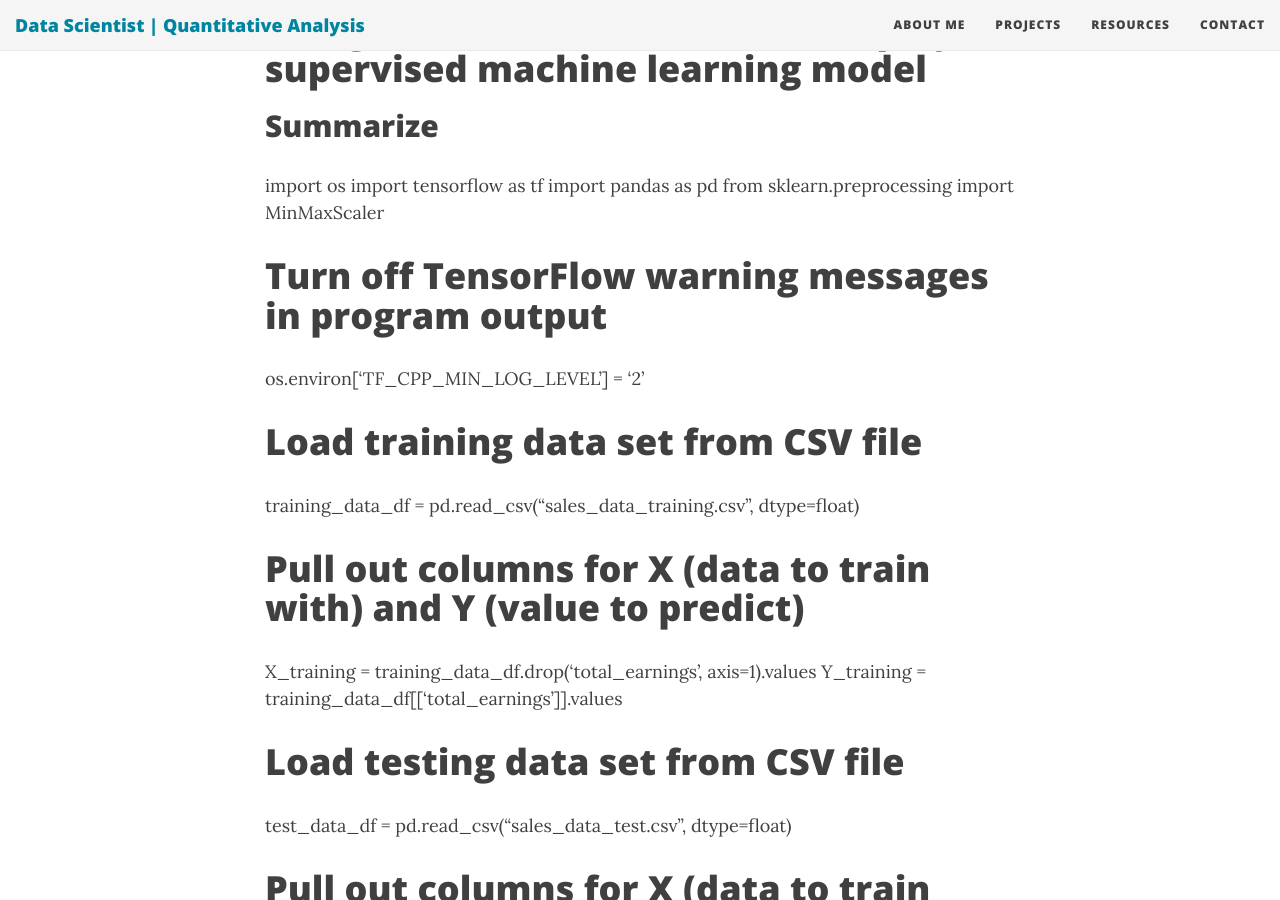
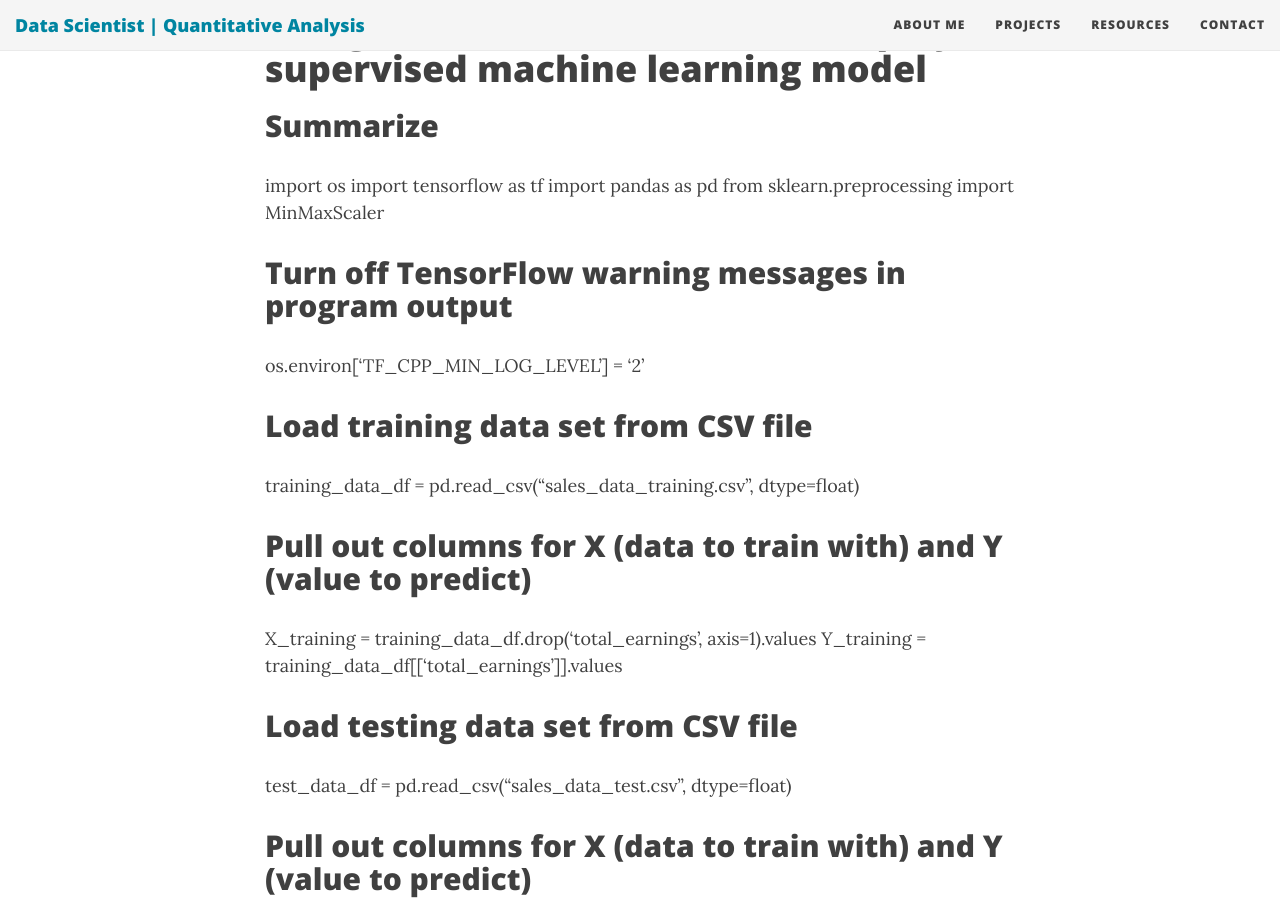
Before and after one commit to asabade/asabade.github.io, a Jekyll site: the page built from _posts/2018-01-10-Building and Deploying Deep Learning Applications with TensorFlow.md, in a window 1280 px wide and 900 px high, scrolled down 470 px. Built offline with Jekyll 4.4.1, drawn with Linux system fonts in a browser that asks for light colours; nearby versions of some CDN libraries.

Commit message:
Update 2018-01-10-Building and Deploying Deep Learning Applications with TensorFlow.md

```diff
--- a/_posts/2018-01-10-Building and Deploying Deep Learning Applications with TensorFlow.md
+++ b/_posts/2018-01-10-Building and Deploying Deep Learning Applications with TensorFlow.md
@@ -13,97 +13,97 @@
 import pandas as pd
 from sklearn.preprocessing import MinMaxScaler
 
-# Turn off TensorFlow warning messages in program output
+## Turn off TensorFlow warning messages in program output
 os.environ['TF_CPP_MIN_LOG_LEVEL'] = '2'
 
-# Load training data set from CSV file
+## Load training data set from CSV file
 training_data_df = pd.read_csv("sales_data_training.csv", dtype=float)
 
-# Pull out columns for X (data to train with) and Y (value to predict)
+## Pull out columns for X (data to train with) and Y (value to predict)
 X_training = training_data_df.drop('total_earnings', axis=1).values
 Y_training = training_data_df[['total_earnings']].values
 
-# Load testing data set from CSV file
+## Load testing data set from CSV file
 test_data_df = pd.read_csv("sales_data_test.csv", dtype=float)
 
-# Pull out columns for X (data to train with) and Y (value to predict)
+## Pull out columns for X (data to train with) and Y (value to predict)
 X_testing = test_data_df.drop('total_earnings', axis=1).values
 Y_testing = test_data_df[['total_earnings']].values
 
-# All data needs to be scaled to a small range like 0 to 1 for the neural
-# network to work well. Create scalers for the inputs and outputs.
+## All data needs to be scaled to a small range like 0 to 1 for the neural
+## network to work well. Create scalers for the inputs and outputs.
 X_scaler = MinMaxScaler(feature_range=(0, 1))
 Y_scaler = MinMaxScaler(feature_range=(0, 1))
 
-# Scale both the training inputs and outputs
+## Scale both the training inputs and outputs
 X_scaled_training = X_scaler.fit_transform(X_training)
 Y_scaled_training = Y_scaler.fit_transform(Y_training)
 
-# It's very important that the training and test data are scaled with the same scaler.
+## It's very important that the training and test data are scaled with the same scaler.
 X_scaled_testing = X_scaler.transform(X_testing)
 Y_scaled_testing = Y_scaler.transform(Y_testing)
 
-# Define model parameters
+## Define model parameters
 learning_rate = 0.001
 training_epochs = 100
 display_step = 5
 
-# Define how many inputs and outputs are in our neural network
+## Define how many inputs and outputs are in our neural network
 number_of_inputs = 9
 number_of_outputs = 1
 
-# Define how many neurons we want in each layer of our neural network
+## Define how many neurons we want in each layer of our neural network
 layer_1_nodes = 50
 layer_2_nodes = 100
 layer_3_nodes = 50
 
-# Section One: Define the layers of the neural network itself
+## Section One: Define the layers of the neural network itself
 
-# Input Layer
+## Input Layer
 with tf.variable_scope('input'):
     X = tf.placeholder(tf.float32, shape=(None, number_of_inputs))
 
-# Layer 1
+## Layer 1
 with tf.variable_scope('layer_1'):
     weights = tf.get_variable("weights1", shape=[number_of_inputs, layer_1_nodes], initializer=tf.contrib.layers.xavier_initializer())
     biases = tf.get_variable(name="biases1", shape=[layer_1_nodes], initializer=tf.zeros_initializer())
     layer_1_output = tf.nn.relu(tf.matmul(X, weights) + biases)
 
-# Layer 2
+## Layer 2
 with tf.variable_scope('layer_2'):
     weights = tf.get_variable("weights2", shape=[layer_1_nodes, layer_2_nodes], initializer=tf.contrib.layers.xavier_initializer())
     biases = tf.get_variable(name="biases2", shape=[layer_2_nodes], initializer=tf.zeros_initializer())
     layer_2_output = tf.nn.relu(tf.matmul(layer_1_output, weights) + biases)
 
-# Layer 3
+## Layer 3
 with tf.variable_scope('layer_3'):
     weights = tf.get_variable("weights3", shape=[layer_2_nodes, layer_3_nodes], initializer=tf.contrib.layers.xavier_initializer())
     biases = tf.get_variable(name="biases3", shape=[layer_3_nodes], initializer=tf.zeros_initializer())
     layer_3_output = tf.nn.relu(tf.matmul(layer_2_output, weights) + biases)
 
-# Output Layer
+## Output Layer
 with tf.variable_scope('output'):
     weights = tf.get_variable("weights4", shape=[layer_3_nodes, number_of_outputs], initializer=tf.contrib.layers.xavier_initializer())
     biases = tf.get_variable(name="biases4", shape=[number_of_outputs], initializer=tf.zeros_initializer())
     prediction = tf.matmul(layer_3_output, weights) + biases
 
-# Section Two: Define the cost function of the neural network that will be optimized during training
+## Section Two: Define the cost function of the neural network that will be optimized during training
 
 with tf.variable_scope('cost'):
     Y = tf.placeholder(tf.float32, shape=(None, 1))
     cost = tf.reduce_mean(tf.squared_difference(prediction, Y))
 
-# Section Three: Define the optimizer function that will be run to optimize the neural network
+## Section Three: Define the optimizer function that will be run to optimize the neural network
 
 with tf.variable_scope('train'):
     optimizer = tf.train.AdamOptimizer(learning_rate).minimize(cost)
 
-# Create a summary operation to log the progress of the network
+## Create a summary operation to log the progress of the network
 with tf.variable_scope('logging'):
     tf.summary.scalar('current_cost', cost)
     summary = tf.summary.merge_all()
 
-# Initialize a session so that we can run TensorFlow operations
+## Initialize a session so that we can run TensorFlow operations
 with tf.Session() as session:
 
     # Run the global variable initializer to initialize all variables and layers of the neural network
```
